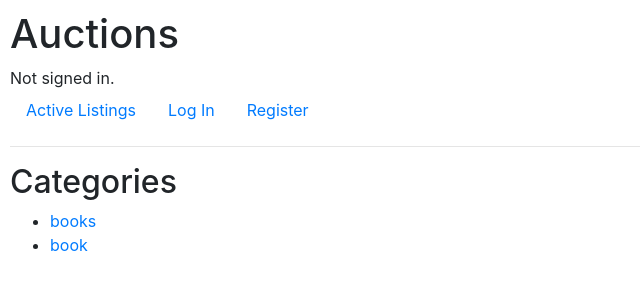
After one commit to LezamaCybart/commerce, a Django app: page /categories in a window 1280 px wide. The commit adds this page. Shown: the top 300 px of the page, without its empty margins (0-640 px from the left). Run offline with Django 3.2, Linux system fonts and the light colour scheme; data comes from the database, SQL or seed files in the repository; some libraries are stand-ins or nearby versions.

Commit message:
implemented category list

```diff
--- /dev/null
+++ b/auctions/templates/auctions/categories.html
@@ -0,0 +1,11 @@
+{% extends "auctions/layout.html" %}
+{% block body %}
+    <h2>Categories</h2>
+    <ul>
+    {% for category in categories %}
+        <li>
+            <a href="{% url 'category-list' category %}">{{ category }}</a>
+        </li>
+    {% endfor %}
+    </ul>
+{% endblock %}
--- a/auctions/templates/auctions/index.html
+++ b/auctions/templates/auctions/index.html
@@ -1,9 +1,8 @@
 {% extends "auctions/layout.html" %}
 {% block body %}
-{% load auction_tags %}
     <h2>Active Listings</h2>
     <ul>
-    {% for listing object_list %}
+    {% for listing in object_list %}
         <li>
             <a href="{% url 'listing-detail' pk=listing.pk %}">{{ listing.title }}</a>
             <p>description: {{ listing.description }}</p>
--- a/auctions/templates/auctions/layout.html
+++ b/auctions/templates/auctions/layout.html
@@ -30,6 +30,9 @@
                 <li class="nav-item">
                     <a class="nav-link" href="{% url 'watchlist' pk=user.id %}">Watchlist</a>
                 </li>
+                <li class="nav-item">
+                    <a class="nav-link" href="{% url 'categories-list' %}">Categories</a>
+                </li>
             {% else %}
                 <li class="nav-item">
                     <a class="nav-link" href="{% url 'login' %}">Log In</a>
--- a/auctions/templates/auctions/listing.html
+++ b/auctions/templates/auctions/listing.html
@@ -1,7 +1,7 @@
 {% extends "auctions/layout.html" %} {% block body %}
 <h2>{{ listing.title }}</h2>
 <h1>{{ listing.description }}</h1>
-<h1>{{ current_price }}</h1>
+<h1>{{ listing.current_price }}</h1>
 <img src="{{ listing.image }}" alt="image" />
 
 {% if listing not in watchlist.0.auction_listing.all %}
--- a/auctions/templates/auctions/watchlist.html
+++ b/auctions/templates/auctions/watchlist.html
@@ -1,3 +1,4 @@
+{% extends "auctions/layout.html" %}
 {% block body %}
     {% for listing in listings.auction_listing.all %}
         <a href="{% url 'listing-detail' pk=listing.pk %}">{{ listing.title }}</a>
--- a/auctions/urls.py
+++ b/auctions/urls.py
@@ -1,7 +1,7 @@
 from django.urls import path
 
 from . import views
-from .views import Index, Listing, New_Listing, WatchlistView
+from .views import Index, Listing, New_Listing, WatchlistView, category_list
 
 urlpatterns = [
     #path("", views.index, name="index"), using class based urls instead
@@ -15,6 +15,8 @@ urlpatterns = [
     path("bid/<int:listing_key>", views.bid, name="bid"),
     path("close_listing/<int:listing_key>", views.close_listing, name="close_auction"),
     path("comment/<int:listing_key>", views.comment, name="comment"),
+    path("categories", views.categories_list, name="categories-list"),
+    path("category/<str:category>", views.category_list, name="category-list"),
 
     path("listing/<int:pk>", Listing.as_view(), name="listing-detail"),
     path("new_listing/", New_Listing.as_view(), name="new_listing"),
--- a/auctions/views.py
+++ b/auctions/views.py
@@ -1,3 +1,4 @@
+import auctions
 from django.contrib.auth import authenticate, login, logout, models
 from django.contrib.auth.mixins import LoginRequiredMixin
 from django.db import IntegrityError
@@ -35,6 +36,28 @@ class WatchlistView(ListView):
         context = super().get_context_data(**kwargs)
         context['listings'] = Watchlist.objects.get(author=self.request.user)
         return context
+
+def categories_list(request):
+    listings = Auction_listing.objects.all()
+
+    categories = list()
+
+    for listing in listings:
+        categories.append(listing.tag)
+
+    categories = list(set(categories))
+
+    return render(request, 'auctions/categories.html', {
+        'categories': categories
+    })
+
+def category_list(request, category):
+    listings = Auction_listing.objects.filter(tag=category)
+
+    return render(request, 'auctions/category.html', {
+        'category': category,
+        'listings': listings
+    })
 
 
 
@@ -117,14 +140,6 @@ class Listing(DetailView):
             context['usuario'] = self.request.user
             context['bid_form'] = BidForm
             context['comment_form'] = CommentForm
-            context['current_price'] = Auction_listing.objects.get(pk=self.object.pk).current_price
-            """
-            bids = Bid.objects.filter(listing_id=self.object.pk)
-            if len(bids) == 0:
-                context['current_price'] = Auction_listing.objects.get(pk=self.object.pk).starting_bid
-            else:
-                context['current_price'] = bids.order_by('-amount')[0].amount
-            """
             return context
 
 class New_Listing(LoginRequiredMixin, CreateView):
```
Also changed, not shown: auctions/templates/auctions/category.html (added, +11 -0 lines).
